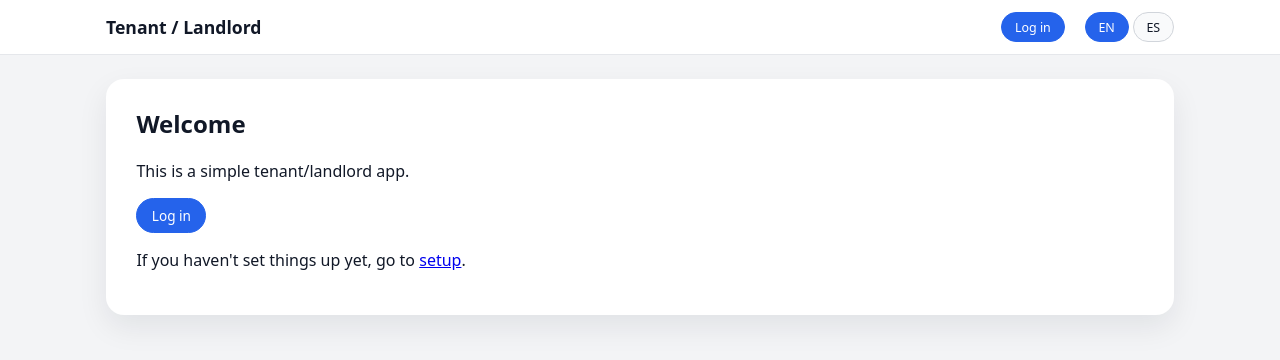
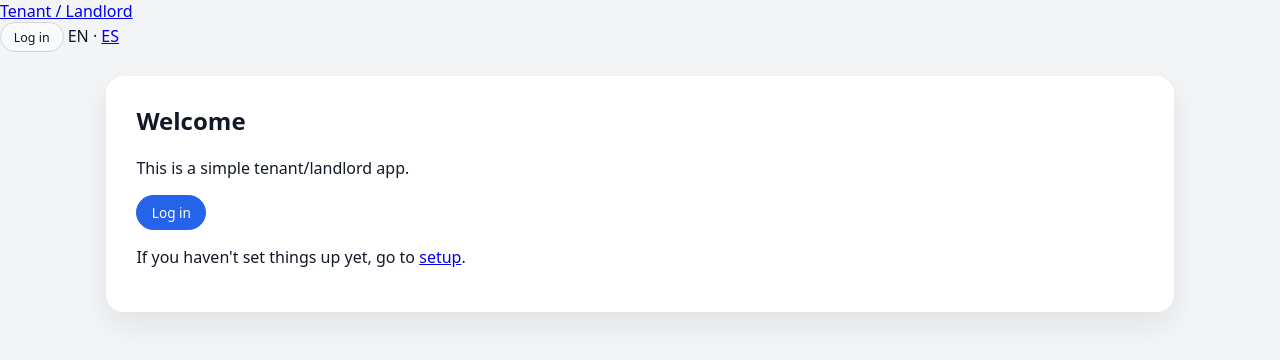
Before and after one commit to MrCakeguy123/tenant-landlord-app, a Flask app: page / in a window 1280 px wide. Shown: the top 360 px of the page. Run offline with Flask 3, Linux system fonts and the light colour scheme.

Commit message:
Refactor base.html for improved layout and styles
Updated HTML structure and styling for the base template.

```diff
--- a/templates/base.html
+++ b/templates/base.html
@@ -1,79 +1,43 @@
-<!DOCTYPE html>
-<html lang="{{ current_lang }}">
+<!doctype html>
+<html lang="{{ current_lang or 'en' }}">
   <head>
-  <meta charset="UTF-8">
-  <title>Tenant/Landlord App</title>
+    <meta charset="utf-8">
+    <title>Tenant / Landlord</title>
+    <meta name="viewport" content="width=device-width, initial-scale=1">
+
     <link rel="stylesheet" href="{{ url_for('static', filename='style.css') }}">
-  <meta name="viewport" content="width=device-width, initial-scale=1.0">
 
-  <!-- Minimal styling just for the top bar; keeps your existing card styling intact -->
-  <style>
-    .topbar {
-      background: #ffffff;
-      border-bottom: 1px solid #e5e7eb;
-      position: sticky;
-      top: 0;
-      z-index: 20;
-    }
-    .topbar-inner {
-      max-width: 1100px;
-      margin: 0 auto;
-      padding: 0.75rem 1rem;
-      display: flex;
-      align-items: center;
-      justify-content: space-between;
-      gap: 1rem;
-    }
-    .topbar-left .brand {
-      font-weight: 600;
-      font-size: 1.1rem;
-      text-decoration: none;
-      color: #111827;
-    }
-    .topbar-right {
-      display: flex;
-      align-items: center;
-      gap: 0.5rem;
-    }
-    .lang-switch {
-      display: inline-flex;
-      gap: 0.25rem;
-      margin-left: 0.75rem;
-    }
-  </style>
+    <!-- Favicon: place static/favicon.ico in your repo -->
+    <link rel="icon" type="image/x-icon" href="{{ url_for('static', filename='favicon.ico') }}">
   </head>
   <body>
     <header class="topbar">
       <div class="topbar-inner">
         <div class="topbar-left">
-        <!-- Brand just goes to dashboard if logged in, otherwise to index -->
-        <a
-          href="{{ url_for('dashboard') if session.get('user_id') else url_for('index') }}"
-          class="brand"
-        >
+          <a href="{{ url_for('dashboard') if session.get('user_id') else url_for('index') }}"
+             class="topbar-brand">
             Tenant / Landlord
           </a>
         </div>
-
         <div class="topbar-right">
           {% if session.get('user_id') %}
-          <!-- Single clear primary action: Dashboard + Logout -->
             <a class="button small" href="{{ url_for('dashboard') }}">{{ t('nav_dashboard') }}</a>
             <a class="button small" href="{{ url_for('logout') }}">{{ t('nav_logout') }}</a>
           {% else %}
-          <a class="button primary small" href="{{ url_for('login') }}">{{ t('nav_login') }}</a>
+            <a class="button small" href="{{ url_for('login') }}">{{ t('nav_login') }}</a>
           {% endif %}
 
-        <!-- Language toggle as pill buttons -->
-        <div class="lang-switch">
-          {% if current_lang == 'en' %}
-            <span class="button small primary">EN</span>
-            <a class="button small" href="{{ url_for('set_language', lang='es') }}">ES</a>
+          <!-- Language selector -->
+          <span class="lang-toggle">
+            {% for lang in supported_langs %}
+              {% if lang == current_lang %}
+                <span class="lang-current">{{ lang|upper }}</span>
               {% else %}
-            <a class="button small" href="{{ url_for('set_language', lang='en') }}">EN</a>
-            <span class="button small primary">ES</span>
+                <a href="{{ url_for('set_language', lang=lang) }}">{{ lang|upper }}</a>
               {% endif %}
-        </div>
+              {% if not loop.last %} · {% endif %}
+            {% endfor %}
+          </span>
         </div>
       </div>
     </header>
```
Lines whose indentation alone changed are shown as unchanged.
